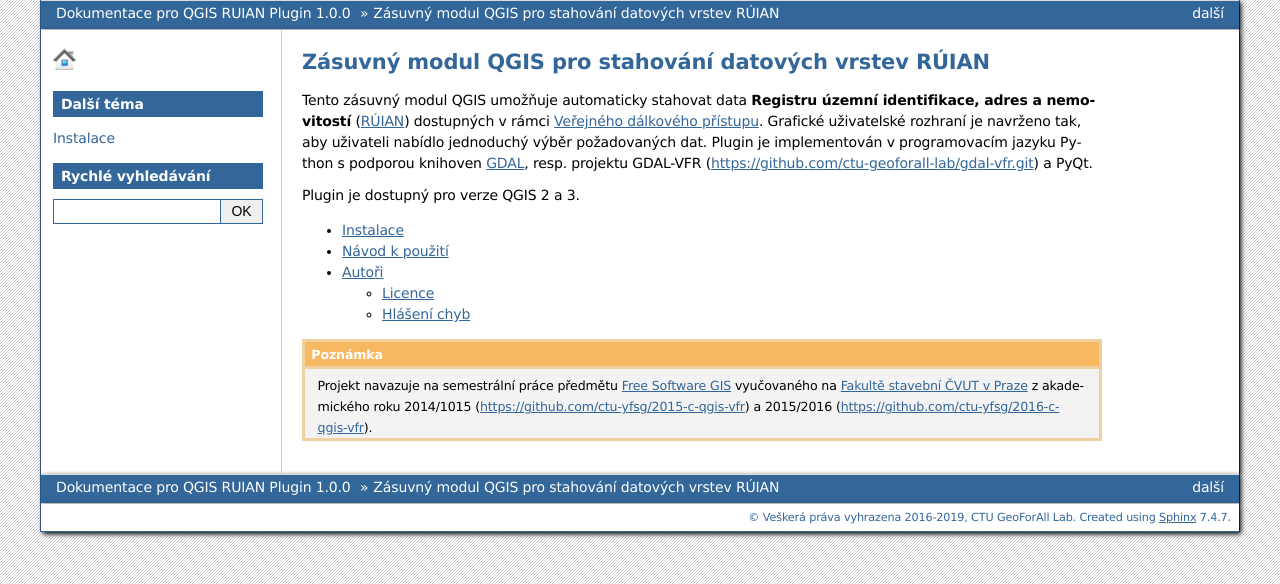
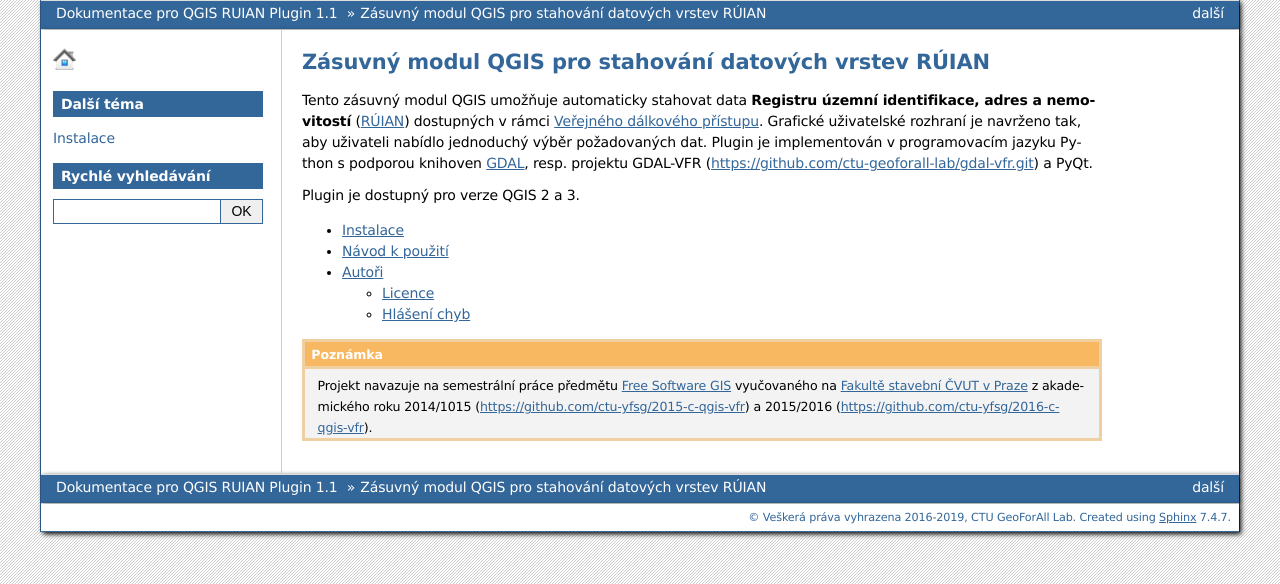
Before and after one commit to ctu-geoforall-lab/qgis-ruian-plugin, a Sphinx documentation site: the page built from docs/source/index.rst, in a window 1280 px wide. Shown: the top 584 px of the page. Built offline with Sphinx 7.4.7, drawn with Linux system fonts in a browser that asks for light colours; formulas are drawn with MathJax 3.

Commit message:
promote version 1.1 in docs

```diff
--- a/docs/source/conf.py
+++ b/docs/source/conf.py
@@ -51,9 +51,9 @@
 # built documents.
 #
 # The short X.Y version.
-version = '1.0.0'
+version = '1.1'
 # The full version, including alpha/beta/rc tags.
-release = '1.0.0'
+release = '1.1'
 
 # The language for content autogenerated by Sphinx. Refer to documentation
 # for a list of supported languages.
```
